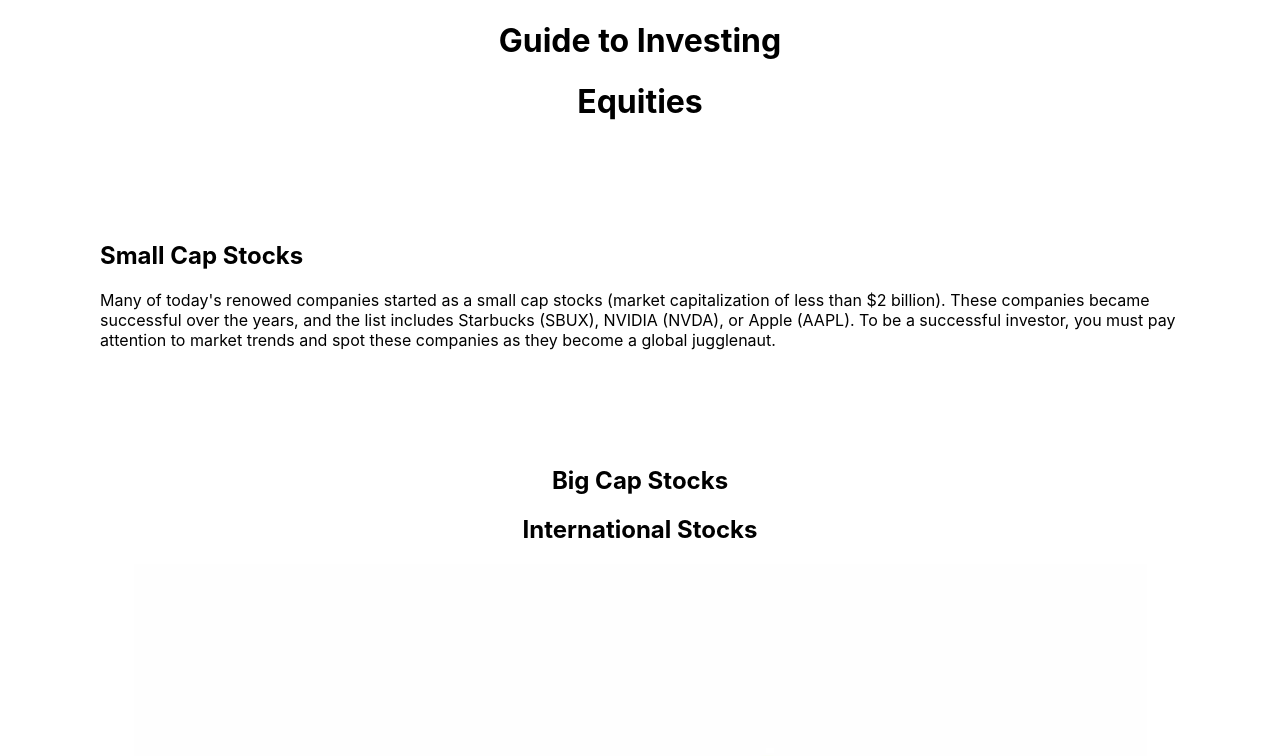
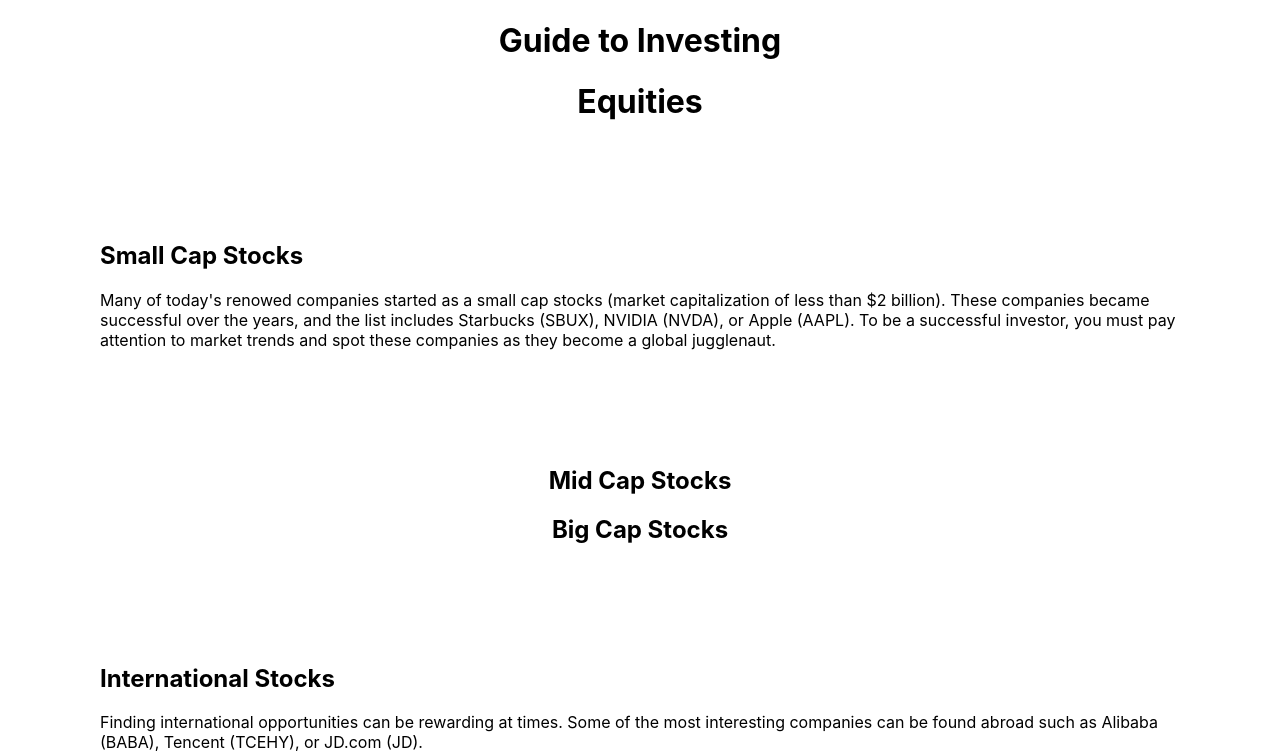
Before and after one commit to bqh5026/Guide-to-Investing, a React (Create React App) app: page /equities in a window 1280 px wide. Shown: the top 756 px of the page. Built offline with nearby package versions, Linux system fonts and the light colour scheme.

Commit message:
Add content to international equities section in equities.component.jsx and style it with equities.styles.css

```diff
--- a/src/components/Equities/equities.component.jsx
+++ b/src/components/Equities/equities.component.jsx
@@ -14,10 +14,18 @@
         a global jugglenaut.</p>
       </div>
       <div>
+        <h2>Mid Cap Stocks</h2>
+      </div>
+      <div>
         <h2>Big Cap Stocks</h2>
       </div>
-      <div>
+      <div className='international-stocks'>
         <h2>International Stocks</h2>
+        <p>
+        Finding international opportunities can be rewarding at times. Some of the most
+        interesting companies can be found abroad such as Alibaba (BABA), Tencent (TCEHY), or
+        JD.com (JD).
+        </p>
       </div>
     </div>
   );
--- a/src/components/Equities/equities.styles.css
+++ b/src/components/Equities/equities.styles.css
@@ -3,3 +3,9 @@
     padding: 50px;
     text-align: left;
 }
+
+.international-stocks {
+    margin: 50px;
+    padding: 50px;
+    text-align: left;
+}
```
